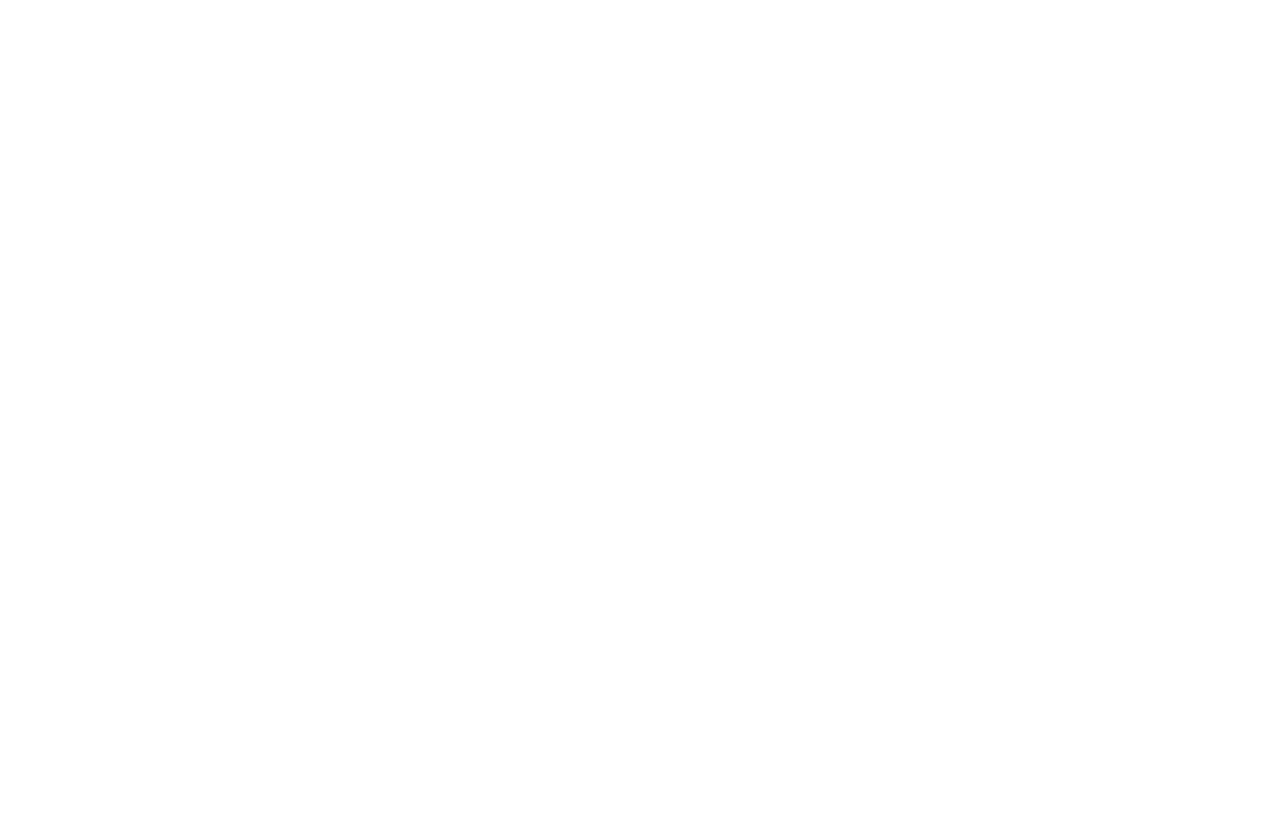
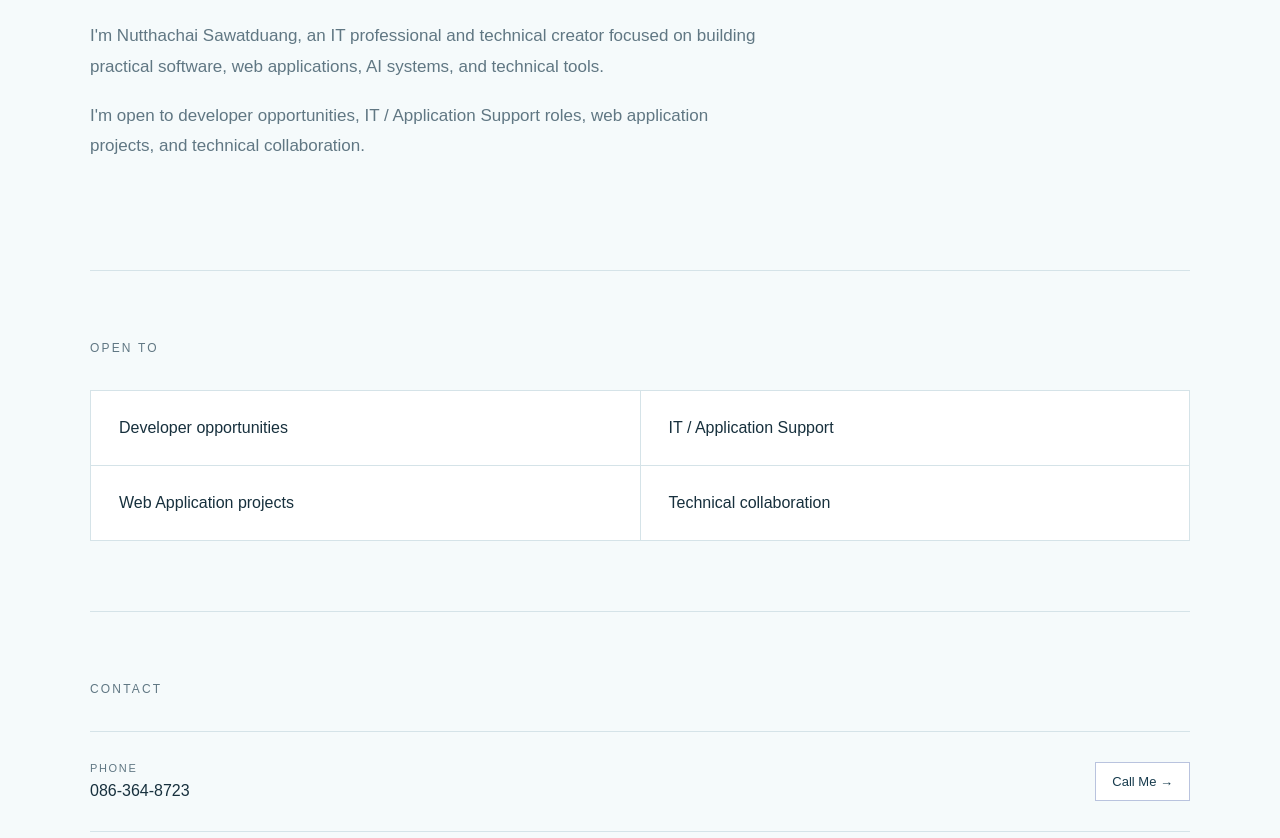
Before and after one commit to minuaftw-cyber/developer-portfolio, a Next.js app: page /contact in a window 1280 px wide. Before the commit this address had no page. Shown: the part 531-1369 px from the top of the page. Before the commit the page ends 872 px from the top, so only its background shows below. Built offline with nearby package versions, Linux system fonts and the light colour scheme.

Commit message:
Add contact page

```diff
--- /dev/null
+++ b/app/contact/page.tsx
@@ -0,0 +1,144 @@
+export default function ContactPage() {
+  return (
+    <main className="contact-page">
+      <section className="contact-hero">
+        <p className="contact-label">GET IN TOUCH</p>
+
+        <h1>
+          Let&apos;s build
+          <br />
+          something.
+        </h1>
+
+        <p className="contact-intro">
+          I&apos;m Nutthachai Sawatduang, an IT professional and
+          technical creator focused on building practical software,
+          web applications, AI systems, and technical tools.
+        </p>
+
+        <p className="contact-intro">
+          I&apos;m open to developer opportunities, IT / Application
+          Support roles, web application projects, and technical
+          collaboration.
+        </p>
+      </section>
+
+      <section className="contact-section">
+        <p className="contact-section-label">OPEN TO</p>
+
+        <div className="contact-opportunities">
+          <div>Developer opportunities</div>
+          <div>IT / Application Support</div>
+          <div>Web Application projects</div>
+          <div>Technical collaboration</div>
+        </div>
+      </section>
+
+      <section className="contact-section">
+        <p className="contact-section-label">CONTACT</p>
+
+        <div className="contact-list">
+          <div className="contact-item">
+            <div className="contact-item-info">
+              <span className="contact-item-label">PHONE</span>
+              <span className="contact-item-value">
+                086-364-8723
+              </span>
+            </div>
+
+            <a
+              href="tel:0863648723"
+              className="contact-item-link"
+            >
+              Call Me →
+            </a>
+          </div>
+
+          <div className="contact-item">
+            <div className="contact-item-info">
+              <span className="contact-item-label">EMAIL</span>
+              <span className="contact-item-value">
+                nuthtachaisawatduang@gmail.com
+              </span>
+            </div>
+
+            <a
+              href="mailto:nuthtachaisawatduang@gmail.com"
+              className="contact-item-link"
+            >
+              Send Email →
+            </a>
+          </div>
+
+          <div className="contact-item">
+            <div className="contact-item-info">
+              <span className="contact-item-label">LINE</span>
+              <span className="contact-item-value">
+                10578113
+              </span>
+            </div>
+
+            <a
+              href="https://line.me/ti/p/~10578113"
+              target="_blank"
+              rel="noopener noreferrer"
+              className="contact-item-link"
+            >
+              Open LINE →
+            </a>
+          </div>
+
+          <div className="contact-item">
+            <div className="contact-item-info">
+              <span className="contact-item-label">GITHUB</span>
+              <span className="contact-item-value">
+                github.com/minuaftw-cyber
+              </span>
+            </div>
+
+            <a
+              href="https://github.com/minuaftw-cyber"
+              target="_blank"
+              rel="noopener noreferrer"
+              className="contact-item-link"
+            >
+              View GitHub →
+            </a>
+          </div>
+
+          <div className="contact-item">
+            <div className="contact-item-info">
+              <span className="contact-item-label">YOUTUBE</span>
+              <span className="contact-item-value">
+                Ines Kesselring
+              </span>
+            </div>
+
+            <a
+              href="https://www.youtube.com/@InesKesselring"
+              target="_blank"
+              rel="noopener noreferrer"
+              className="contact-item-link"
+            >
+              Visit Channel →
+            </a>
+          </div>
+        </div>
+      </section>
+
+      <section className="contact-closing">
+        <p>
+          Have an opportunity, project, or idea you&apos;d like
+          to discuss?
+        </p>
+
+        <a
+          href="mailto:nuthtachaisawatduang@gmail.com"
+          className="contact-email-button"
+        >
+          Start a conversation →
+        </a>
+      </section>
+    </main>
+  );
+}
--- a/app/globals.css
+++ b/app/globals.css
@@ -2533,3 +2533,219 @@
     width: 100%;
   }
 }
+/* =========================
+   Contact Page
+   ========================= */
+
+.contact-page {
+  min-height: 100vh;
+  padding: 140px 24px 120px;
+}
+
+.contact-hero {
+  max-width: 1100px;
+  margin: 0 auto;
+  padding: 60px 0 90px;
+}
+
+.contact-label,
+.contact-section-label {
+  color: #607783;
+  font-size: 12px;
+  letter-spacing: 0.18em;
+  text-transform: uppercase;
+}
+
+.contact-hero h1 {
+  margin: 24px 0 35px;
+
+  color: #17303d;
+
+  font-size: clamp(64px, 9vw, 120px);
+  line-height: 0.9;
+  letter-spacing: -0.06em;
+  font-weight: 700;
+}
+
+.contact-intro {
+  max-width: 680px;
+  margin: 0 0 18px;
+
+  color: #607783;
+
+  font-size: 17px;
+  line-height: 1.8;
+}
+
+.contact-section {
+  max-width: 1100px;
+  margin: 0 auto;
+  padding: 70px 0;
+
+  border-top: 1px solid #d5e3e8;
+}
+
+.contact-opportunities {
+  display: grid;
+  grid-template-columns: repeat(2, minmax(0, 1fr));
+
+  gap: 1px;
+  margin-top: 35px;
+
+  border: 1px solid #d5e3e8;
+  background: #d5e3e8;
+}
+
+.contact-opportunities div {
+  padding: 28px;
+
+  background: #ffffff;
+
+  color: #17303d;
+  font-size: 16px;
+}
+
+.contact-list {
+  margin-top: 35px;
+
+  border-top: 1px solid #d5e3e8;
+}
+
+.contact-item {
+  min-height: 100px;
+
+  display: flex;
+  align-items: center;
+  justify-content: space-between;
+
+  gap: 30px;
+  padding: 24px 0;
+
+  border-bottom: 1px solid #d5e3e8;
+}
+
+.contact-item-info {
+  display: flex;
+  flex-direction: column;
+  gap: 8px;
+
+  min-width: 0;
+}
+
+.contact-item-label {
+  color: #607783;
+  font-size: 11px;
+  letter-spacing: 0.15em;
+}
+
+.contact-item-value {
+  color: #17303d;
+  font-size: 16px;
+  word-break: break-word;
+}
+
+.contact-item-link {
+  flex-shrink: 0;
+
+  padding: 11px 16px;
+
+  border: 1px solid #b9c3de;
+
+  background: #ffffff;
+
+  color: #173b4d;
+
+  font-size: 13px;
+  text-decoration: none;
+
+  transition:
+    background 0.2s ease,
+    color 0.2s ease,
+    border-color 0.2s ease;
+}
+
+.contact-item-link:hover {
+  border-color: #173b4d;
+  background: #173b4d;
+  color: #ffffff;
+}
+
+.contact-closing {
+  max-width: 1100px;
+  margin: 0 auto;
+
+  padding: 100px 0 40px;
+
+  border-top: 1px solid #d5e3e8;
+}
+
+.contact-closing p {
+  max-width: 600px;
+  margin: 0 0 30px;
+
+  color: #607783;
+
+  font-size: 18px;
+  line-height: 1.8;
+}
+
+.contact-email-button {
+  display: inline-block;
+
+  padding: 15px 20px;
+
+  background: #173b4d;
+
+  color: #ffffff;
+
+  font-size: 13px;
+  text-decoration: none;
+
+  transition:
+    transform 0.2s ease,
+    background 0.2s ease;
+}
+
+.contact-email-button:hover {
+  background: #3e7185;
+  transform: translateY(-2px);
+}
+
+
+/* Contact Responsive */
+
+@media (max-width: 700px) {
+  .contact-page {
+    padding: 110px 20px 80px;
+  }
+
+  .contact-hero {
+    padding: 50px 0 70px;
+  }
+
+  .contact-hero h1 {
+    font-size: 64px;
+  }
+
+  .contact-intro {
+    font-size: 15px;
+  }
+
+  .contact-opportunities {
+    grid-template-columns: 1fr;
+  }
+
+  .contact-item {
+    align-items: flex-start;
+    flex-direction: column;
+  }
+
+  .contact-item-link {
+    width: 100%;
+    text-align: center;
+  }
+
+  .contact-closing {
+    padding-top: 70px;
+  }
+}
```
